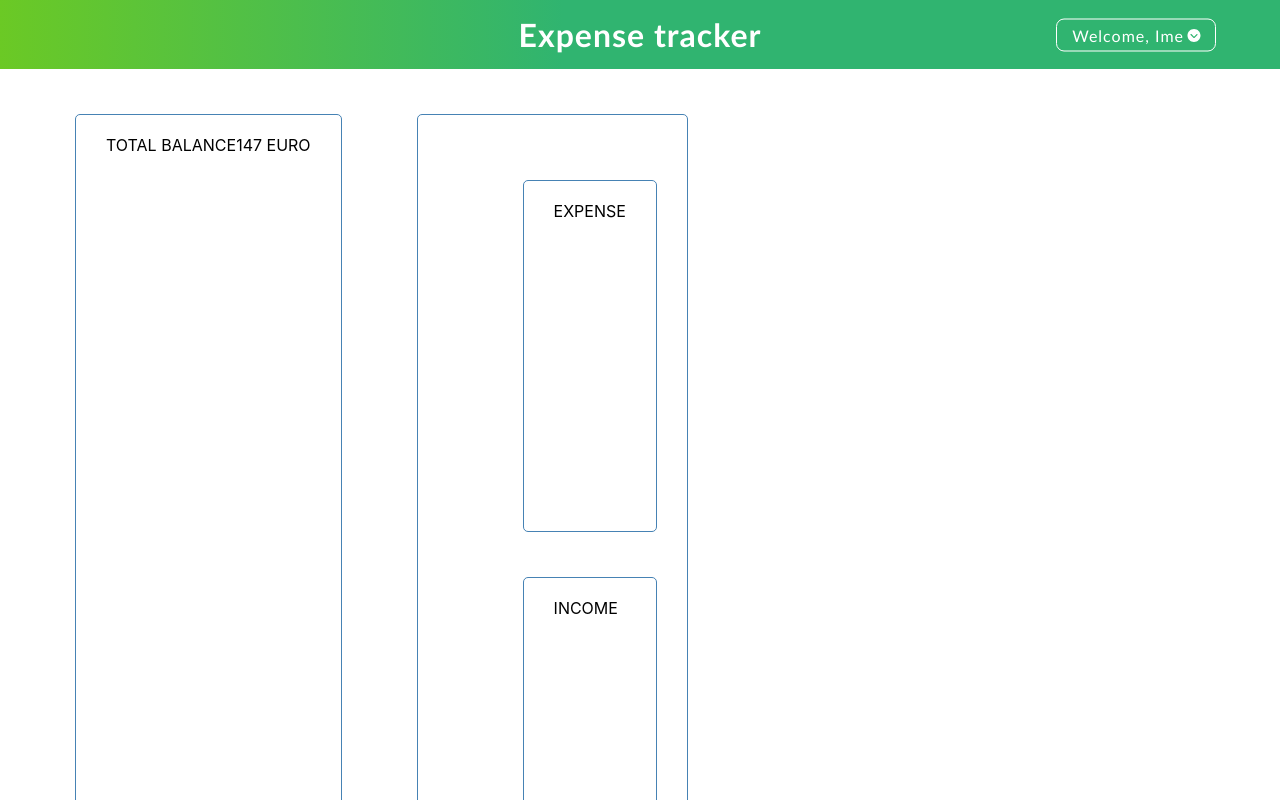
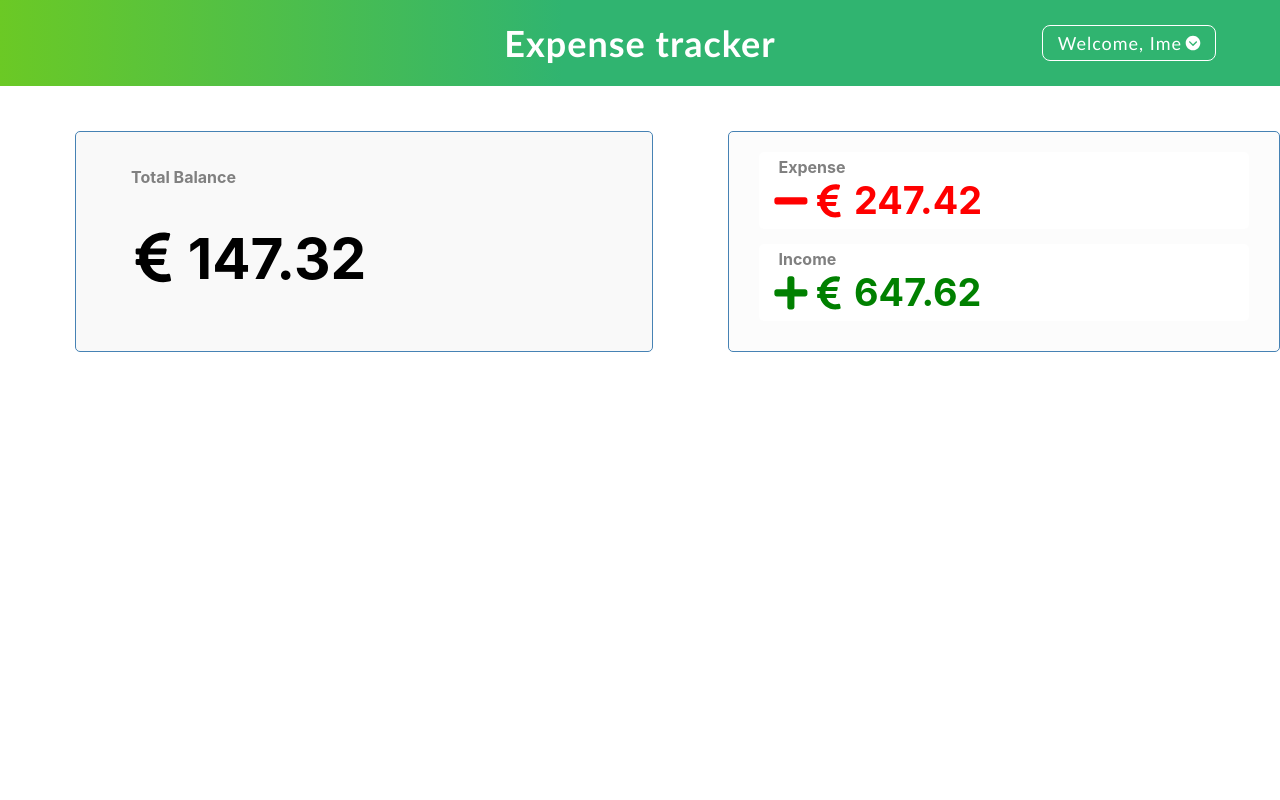
Before and after one commit to aleksacekic/nbp-mongo, a React (Create React App) app in the folder expensetracker/: page / in a window 1280 px wide. Shown: the top 800 px of the page. Built offline with nearby package versions, Linux system fonts and the light colour scheme.

Commit message:
expincomSredjen

```diff
--- a/expensetracker/src/components/Main.js
+++ b/expensetracker/src/components/Main.js
@@ -1,15 +1,45 @@
 import React from "react";
+import { FaEuroSign } from "react-icons/fa";
+import { FaMinus, FaPlus } from "react-icons/fa";
 
 const Main = () => {
   return (
     <div className="mejn">
       <div className="balances">
         <div className="totalbalance">
-          TOTAL BALANCE <div>147 EURO</div>
+          Total Balance
+          <div className="amount">
+            <div className="euro">
+              <FaEuroSign />
+            </div>
+            147.32
+          </div>
         </div>
         <div className="expenseincome">
-          <div className="expense">EXPENSE</div>
-          <div className="income">INCOME</div>
+          <div className="expense">
+            Expense
+            <div className="amountexpense">
+
+              <div className="euroexpinc">
+                <FaMinus />
+                <FaEuroSign />
+
+              </div>
+              247.42
+            </div>
+          </div>
+          <div className="income">
+            Income
+            <div className="amountincome">
+
+              <div className="euroexpinc">
+                <FaPlus />
+                <FaEuroSign />
+
+              </div>
+              647.62
+            </div>
+          </div>
         </div>
       </div>
     </div>
--- a/expensetracker/src/index.css
+++ b/expensetracker/src/index.css
@@ -15,65 +15,99 @@ body{
 }
 
 .totalbalance{
-  max-width: 1000px;
+  color:gray;
+  width: 500px;
   margin-left: 75px;
   margin-top: 45px;
-  /* margin: 30px auto; */
   overflow: auto;
-  min-height: 300px;
   border: 1px solid steelblue;
   padding: 30px;
-  padding-top: 20px;
+  padding-top: 35px;
+  padding-left: 55px;
   border-radius: 5px;
   display: flex;
-  flex-direction: row;
+  flex-direction: column;
+  font-size:medium;
+  font-weight: bold;
+  background-color: rgb(249, 249, 249);
 }
 
 .expenseincome{
-  max-width: 1000px;
+  width: 500px;
   margin-left: 75px;
   margin-top: 45px;
-  /* margin: 30px auto; */
   overflow: auto;
-  min-height: 300px;
   border: 1px solid steelblue;
   padding: 30px;
   padding-top: 20px;
   border-radius: 5px;
   display: flex;
   flex-direction: column;
+  background-color: rgb(252, 252, 252);
 }
 
 .expense{
-  max-width: 1000px;
-  margin-left: 75px;
-  margin-top: 45px;
-  /* margin: 30px auto; */
   overflow: auto;
-  min-height: 300px;
-  border: 1px solid steelblue;
-  padding: 30px;
-  padding-top: 20px;
+  /* border: 1px solid steelblue; */
+  /* padding: 30px; */
+  padding-top:5px;
+  padding-bottom:5px;
+  padding-left:20px;
   border-radius: 5px;
-  /* display: flex;
-  flex-direction: row; */
+  background-color: white;
+  /* font-size: medium; */
+  font-weight: bold;
+  color:gray;
 }
 
 .income{
-  max-width: 1000px;
-  margin-left: 75px;
-  margin-top: 45px;
-  /* margin: 30px auto; */
+  margin-top: 15px;
   overflow: auto;
-  min-height: 300px;
-  border: 1px solid steelblue;
-  padding: 30px;
-  padding-top: 20px;
+  /* border: 1px solid steelblue; */
+  /* padding: 30px; */
+  padding-top:5px;
+  padding-bottom:5px;
+  padding-left:20px;
   border-radius: 5px;
-  /* display: flex;
-  flex-direction: row; */
+  background-color: white;
+  font-size: medium;
+  font-weight: bold;
+  color:gray;
 }
 
+.amountexpense{
+
+  color:black;
+  font-size:1cm;
+  display:flex;
+  color:red;
+}
+
+.amountincome{
+  color:black;
+  font-size:1cm;
+  display:flex;
+  color:green;
+}
+
+.amount{
+  margin-top:37px;
+  color:black;
+  font-size:1.5cm;
+  display:flex;
+}
+
+.euro{
+  position: relative;
+  top:5px;
+  right:6.5px;
+}
+
+.euroexpinc{
+  position: relative;
+  top:5px;
+  right:6.5px;
+}
 
 
 .wrapper {
@@ -190,11 +224,11 @@ header {
     rgba(48, 180, 112, 1) 44%
   );
 
-  font-size: 16px;
+  font-size: 18px;
   /* font-weight: 600; */
   letter-spacing: 1px;
   color: #fff;
-  padding: 15px;
+  padding: 21px;
   text-align: center;
   position: relative;
 }
@@ -212,11 +246,11 @@ h1 {
 .logout {
   display: flex;
   position: absolute;
-  top: 100%;
+  top: 91%;
   right: 5%;
   padding: 6px;
-  padding-right: 52px;
-  padding-left: 52px;
+  padding-right: 56px;
+  padding-left: 56px;
   border: 1px solid black;
   border-radius: 8px;
   transform: translateY(-50%);
```
